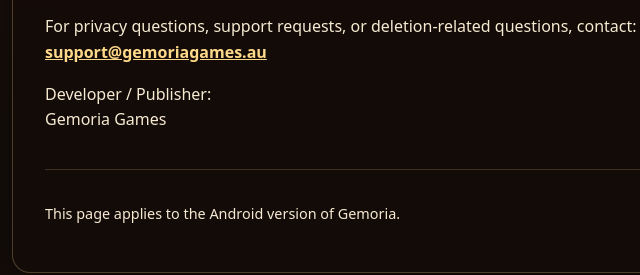
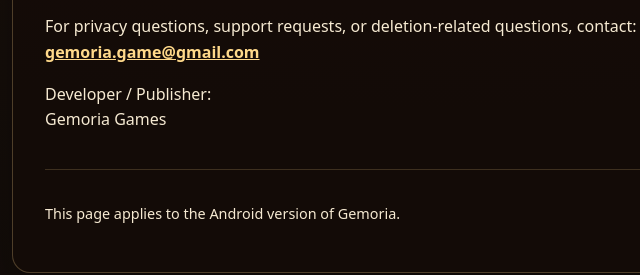
Before and after one commit to Seweryn-dc/gemoria-public, a plain HTML site: page privacy-policy/index.html in a window 1280 px wide. Shown: the part 3953-4228 px from the top of the page, 198-838 px from the left. Drawn offline with Linux system fonts and the light colour scheme.

Commit message:
Update index.html

```diff
--- a/privacy-policy/index.html
+++ b/privacy-policy/index.html
@@ -302,7 +302,7 @@
   <h2>12. Contact</h2>
   <p>
     For privacy questions, support requests, or deletion-related questions, contact:
-    <a href="mailto:support@gemoriagames.au">support@gemoriagames.au</a>
+    <a href="mailto:gemoria.game@gmail.com">gemoria.game@gmail.com</a>
   </p>
 
   <p>
```
